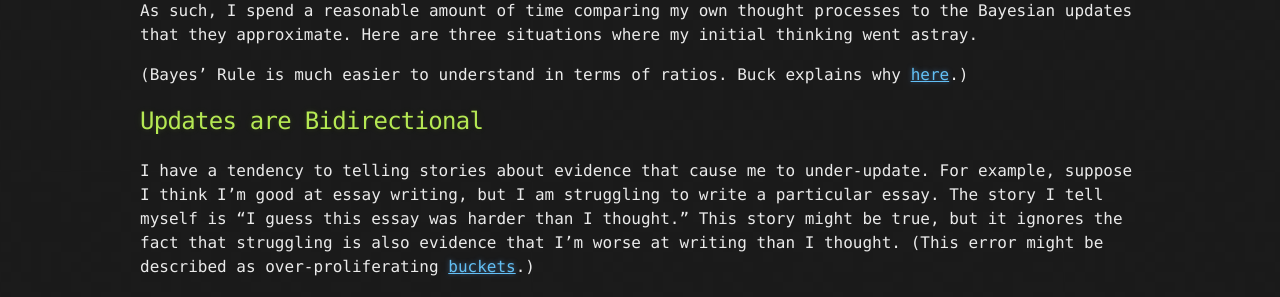
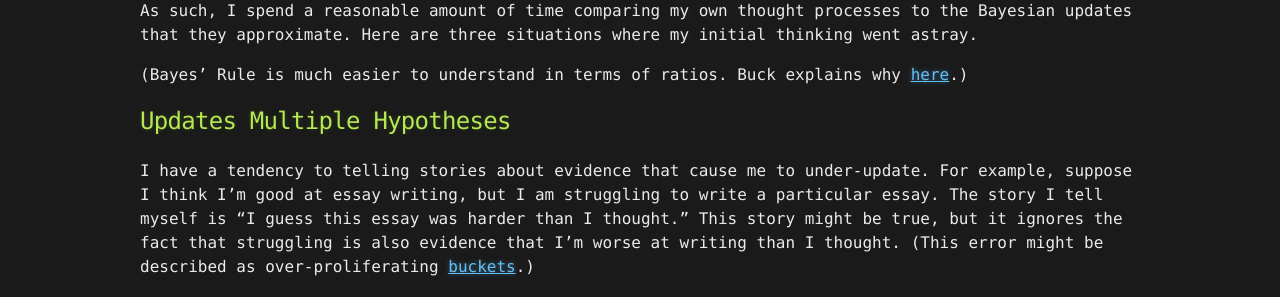
Before and after one commit to tocttou/hacker-blog, a Jekyll site: the page built from _posts/2020-8-4-Three-Bayes-Learnings.md, in a window 1280 px wide. Shown: the part 361-658 px from the top of the page. Built offline with Jekyll 4.4.1, drawn with Linux system fonts in a browser that asks for light colours.

Commit message:
Update 2020-8-4-Three-Bayes-Learnings.md

```diff
--- a/_posts/2020-8-4-Three-Bayes-Learnings.md
+++ b/_posts/2020-8-4-Three-Bayes-Learnings.md
@@ -9,7 +9,7 @@ As such, I spend a reasonable amount of time comparing my own thought processes
 
 (Bayes' Rule is much easier to understand in terms of ratios. Buck explains why [here](http://shlegeris.com/2019/12/01/bayes).)
 
-## Updates are Bidirectional
+## Updates Multiple Hypotheses
 
 I have a tendency to telling stories about evidence that cause me to under-update. For example, suppose I think I'm good at essay writing, but I am struggling to write a particular essay. The story I tell myself is "I guess this essay was harder than I thought." This story might be true, but it ignores the fact that struggling is also evidence that I'm worse at writing than I thought. (This error might be described as over-proliferating [buckets](https://www.lesswrong.com/posts/EEv9JeuY5xfuDDSgF/flinching-away-from-truth-is-often-about-protecting-the).)
 
```
